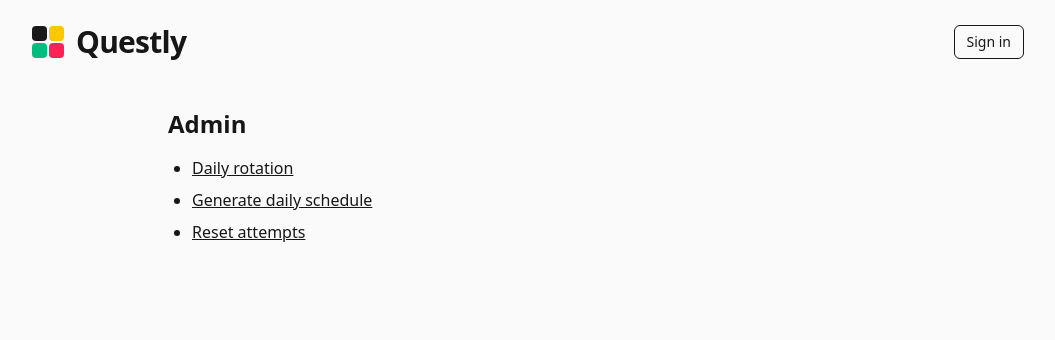
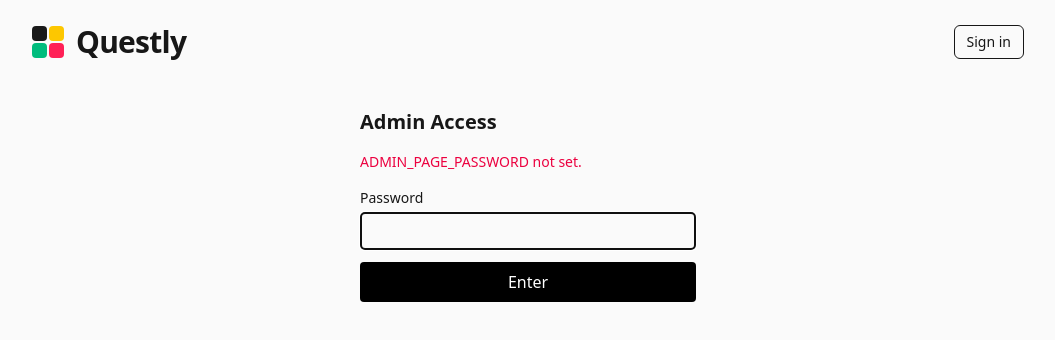
Before and after one commit to VanPete/Questly, a Next.js app: page /admin in a window 1280 px wide. Shown: the top 340 px of the page, without its empty margins (112-1167 px from the left). Built offline with nearby package versions, Linux system fonts and the light colour scheme; no server answers.

Commit message:
feat: move Supabase health panel to admin and add password gate

```diff
--- a/app/admin/page.tsx
+++ b/app/admin/page.tsx
@@ -1,14 +1,98 @@
 import Link from 'next/link';
+import { cookies } from 'next/headers';
+import crypto from 'crypto';
 
-export default function AdminIndex() {
+export const dynamic = 'force-dynamic';
+export const runtime = 'nodejs';
+
+function hash(input: string) {
+  return crypto.createHash('sha256').update(input).digest('hex').slice(0, 32);
+}
+
+interface HealthResult { ok: boolean; dbOk: boolean; urlConfigured: boolean; anonConfigured: boolean; durationMs: number; error: string | null }
+
+async function fetchHealth(): Promise<HealthResult | null> {
+  const base = process.env.NEXT_PUBLIC_SITE_URL || (process.env.VERCEL_URL ? `https://${process.env.VERCEL_URL}` : 'http://localhost:3000');
+  try {
+    const r = await fetch(`${base}/api/health`, { cache: 'no-store' });
+    return await r.json();
+  } catch {
+    return null;
+  }
+}
+
+export default async function AdminIndex() {
+  const expected = process.env.ADMIN_PAGE_PASSWORD || '';
+  const c = await cookies();
+  const token = c.get('admin_auth')?.value;
+  const valid = expected && token === hash(expected);
+  if (!valid) {
+    return <PasswordGate expected={!!expected} />;
+  }
+  const health = await fetchHealth();
   return (
-    <main className="p-6 max-w-3xl mx-auto">
-      <h1 className="text-2xl font-bold mb-4">Admin</h1>
-      <ul className="list-disc ml-6 space-y-2">
+    <main className="p-6 max-w-4xl mx-auto">
+      <div className="flex items-start justify-between gap-4">
+        <h1 className="text-2xl font-bold mb-4">Admin</h1>
+        <form action={logout} className="mb-4">
+          <button className="text-sm underline" type="submit">Logout</button>
+        </form>
+      </div>
+      <ul className="list-disc ml-6 space-y-2 mb-8">
         <li><Link className="underline" href="/admin/daily">Daily rotation</Link></li>
-  <li><Link className="underline" href="/admin/daily#schedule-gen">Generate daily schedule</Link></li>
-  <li><Link className="underline" href="/admin/daily#reset-tools">Reset attempts</Link></li>
+        <li><Link className="underline" href="/admin/daily#schedule-gen">Generate daily schedule</Link></li>
+        <li><Link className="underline" href="/admin/daily#reset-tools">Reset attempts</Link></li>
       </ul>
+      <section className="rounded-xl border p-4 mb-6">
+        <h2 className="font-semibold mb-2">Supabase Health</h2>
+        {health ? (
+          <ul className="text-sm space-y-1">
+            <li>Status: <span className={health.ok ? 'text-emerald-600' : 'text-rose-600'}>{health.ok ? 'OK' : 'FAIL'}</span></li>
+            <li>DB Query: {health.dbOk ? 'ok' : 'fail'}</li>
+            <li>URL Env: {health.urlConfigured ? 'present' : 'missing'}</li>
+            <li>Anon Key Env: {health.anonConfigured ? 'present' : 'missing'}</li>
+            <li>Latency: {health.durationMs} ms</li>
+            {health.error && <li className="text-rose-600">Error: {health.error}</li>}
+          </ul>
+        ) : (
+          <p className="text-sm">Could not fetch /api/health</p>
+        )}
+        <p className="mt-3 text-xs opacity-70">Endpoint: /api/health</p>
+      </section>
+      <p className="text-xs opacity-60">Temp password layer. Remove when role-based auth is in place.</p>
     </main>
   );
 }
+
+async function logout() {
+  'use server';
+  const c = await cookies();
+  c.set({ name: 'admin_auth', value: '', path: '/', maxAge: 0 });
+}
+
+async function login(formData: FormData) {
+  'use server';
+  const expected = process.env.ADMIN_PAGE_PASSWORD || '';
+  const provided = String(formData.get('password') || '');
+  const c = await cookies();
+  if (expected && provided && provided === expected) {
+    c.set({ name: 'admin_auth', value: hash(expected), httpOnly: true, sameSite: 'lax', path: '/', maxAge: 60 * 60 });
+  }
+}
+
+function PasswordGate({ expected }: { expected: boolean }) {
+  return (
+    <main className="p-6 max-w-sm mx-auto">
+      <h1 className="text-xl font-bold mb-4">Admin Access</h1>
+      {!expected && (
+        <p className="text-sm mb-4 text-rose-600">ADMIN_PAGE_PASSWORD not set.</p>
+      )}
+      <form action={login} className="space-y-3">
+        <label className="block text-sm font-medium">Password
+          <input name="password" type="password" className="mt-1 w-full border rounded px-3 py-2" autoFocus />
+        </label>
+        <button className="px-4 py-2 rounded bg-black text-white w-full" type="submit">Enter</button>
+      </form>
+    </main>
+  );
+}
--- a/app/page.tsx
+++ b/app/page.tsx
@@ -3,27 +3,13 @@ import Link from 'next/link';
 import { auth } from '@clerk/nextjs/server';
 import TrackableLink from '@/components/TrackableLink';
 import { getUpgradeHref } from '@/lib/upgrade';
-import React from 'react';
 
 //
 
-type SearchParams = Record<string, string | string[] | undefined>;
 
-export default async function Page({ searchParams }: { searchParams?: Promise<SearchParams> }) {
+export default async function Page() {
   const { userId } = await auth();
   const signedIn = Boolean(userId);
-  const sp: SearchParams | undefined = searchParams ? await searchParams : undefined;
-  const showHealth = sp?.health === '1';
-  let health: { ok: boolean; dbOk: boolean; urlConfigured: boolean; anonConfigured: boolean; durationMs: number; error: string | null } | null = null;
-  if (showHealth) {
-    try {
-      const res = await fetch(`${process.env.NEXT_PUBLIC_SITE_URL || ''}/api/health`, { cache: 'no-store' });
-      health = await res.json();
-    } catch (e: unknown) {
-      const msg = e instanceof Error ? e.message : 'fetch failed';
-      health = { ok: false, dbOk: false, urlConfigured: !!process.env.NEXT_PUBLIC_SUPABASE_URL, anonConfigured: !!process.env.NEXT_PUBLIC_SUPABASE_ANON_KEY, durationMs: 0, error: msg };
-    }
-  }
   return (
     <main className="min-h-[70vh] flex flex-col items-center justify-center text-center">
       <div>
@@ -45,24 +31,6 @@ export default async function Page({ searchParams }: { searchParams?: Promise<Se
         {!signedIn && (
           <p className="text-xs text-neutral-700 dark:text-neutral-300 mt-3">Not signed in? <Link href="/login" className="underline">Sign in</Link> <span className="text-neutral-900 dark:text-neutral-50">to track your streaks, points, and lifetime stats.</span></p>
         )}
-        {showHealth && (
-          <div className="mt-8 max-w-md mx-auto text-left border rounded-lg p-4 text-sm bg-white/60 dark:bg-neutral-900/60 backdrop-blur">
-            <h2 className="font-semibold mb-2">Supabase Health</h2>
-            {health ? (
-              <ul className="space-y-1">
-                <li>Status: <span className={health.ok ? 'text-emerald-600' : 'text-rose-600'}>{health.ok ? 'OK' : 'FAIL'}</span></li>
-                <li>DB Query: {health.dbOk ? 'ok' : 'fail'}</li>
-                <li>URL Env: {health.urlConfigured ? 'present' : 'missing'}</li>
-                <li>Anon Key Env: {health.anonConfigured ? 'present' : 'missing'}</li>
-                <li>Latency: {health.durationMs} ms</li>
-                {health.error && <li className="text-rose-600">Error: {health.error}</li>}
-                <li className="pt-2 opacity-70">Remove ?health=1 when done. Endpoint: /api/health</li>
-              </ul>
-            ) : (
-              <p>Loading…</p>
-            )}
-          </div>
-        )}
       </div>
     </main>
   );
```
